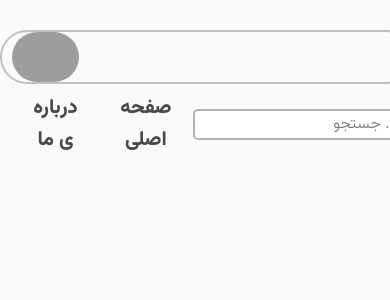
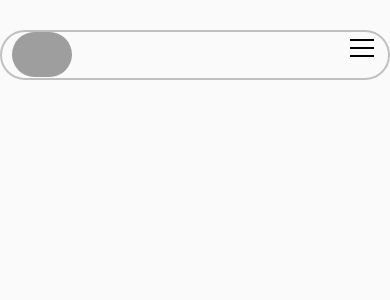
Before and after one commit to mahan-dev-art/web-store, a Flask app: page / in a window 390 px wide. Shown: the top 300 px of the page. Run offline with Flask 3, Linux system fonts and the light colour scheme; data that the repository does not hold is empty; some libraries are stand-ins or nearby versions; grey boxes are pictures that could not be loaded.

Commit message:
hamburger menu added

```diff
--- a/static/css/style.css
+++ b/static/css/style.css
@@ -94,7 +94,7 @@ header {
 }
 
 header img {
-    height: inherit;
+    max-height: 45px;
     border-radius: 35px;
     float: left;
 }
@@ -105,7 +105,7 @@ header > section {
     height: 50px;
     margin: 30px auto;
     padding: 0 10px;
-
+    box-sizing: border-box;
     border: 2px solid rgba(0, 0, 0, 0.233);
     border-radius: 30px;
 }
@@ -349,3 +349,41 @@ a > img {
     margin: auto;
     align-items: center;
 }
+
+#header-menu-btn {
+    display: none;
+    float: right;
+    cursor: pointer;
+}
+
+#header-menu-close-btn {
+    display: none;
+    text-align: right;
+    width: 100%;
+    margin: 10px;
+    font-size: 20px;
+}
+
+@media (max-width: 600px) {
+    header  > section > div {
+        display: block;
+        position: absolute;
+        left: 0;
+        right: 0;
+        top: 0;
+        background-color: #fafafa;
+        height: 0;
+        overflow: hidden;
+        z-index: 99;
+    }
+    header  > section > div  > * {
+        display: block;
+        margin-top: 5px;
+    }
+    #header-menu-btn {
+        display: block;
+    }
+    #header-menu-close-btn {
+        display: inline;
+    }
+}
--- a/templates/base.html
+++ b/templates/base.html
@@ -3,7 +3,7 @@
   <head>
     <meta charset="UTF-8" />
     <meta name="viewport" content="width=device-width, initial-scale=1.0" />
-    <link rel="stylesheet" href="{{ url_for('static' , filename='css/style.css') }}">
+    <link rel="stylesheet" href="{{ url_for('static', filename='css/style.css') }}" />
     {% block header %}
 
     {% endblock %}
@@ -12,5 +12,15 @@
     {% block body %}
 
     {% endblock %}
+    <script>
+      const header_menu = document.getElementById('header_menu')
+      const change_header_menu = (show) => {
+        if (show) {
+          header_menu.style.height = header_menu.scrollHeight + "px";
+        } else {
+          header_menu.style.height = "0";
+        }
+      }
+    </script>
   </body>
 </html>
--- a/templates/parts/header.html
+++ b/templates/parts/header.html
@@ -2,12 +2,14 @@
     <section>
         <img src="{{ url_for('static', filename='images/logo.png') }}" alt="MTeck" />
 
-        <div>
+        <div id="header_menu">
+            <span id="header_menu_close_btn" onclick="javascript:change_header_menu(false)">X</span>
             <form action="/" method="get">
                 <input type="search" name="search" value="{{ search if search != None }}" placeholder="... جستجو">
             </form>
             <a href="/">صفحه اصلی</a>
             <a href="/about">درباره ی ما</a>
         </div>
+        <img src="{{ url_for('static', filename='theme-images/menu.png') }}" id="header-menu-btn" onclick="javascript:change_header_menu(true)">
     </section>
 </header>
```
Also changed, not shown: static/theme-images/menu.png (added).
